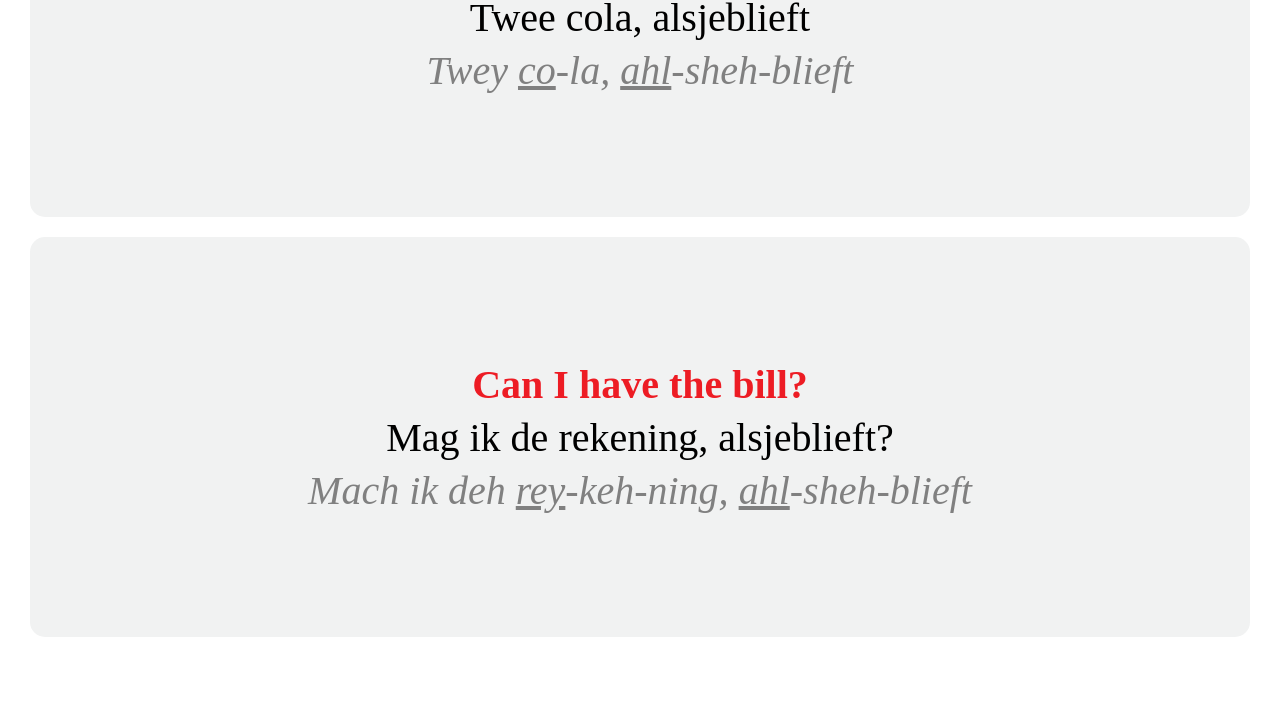
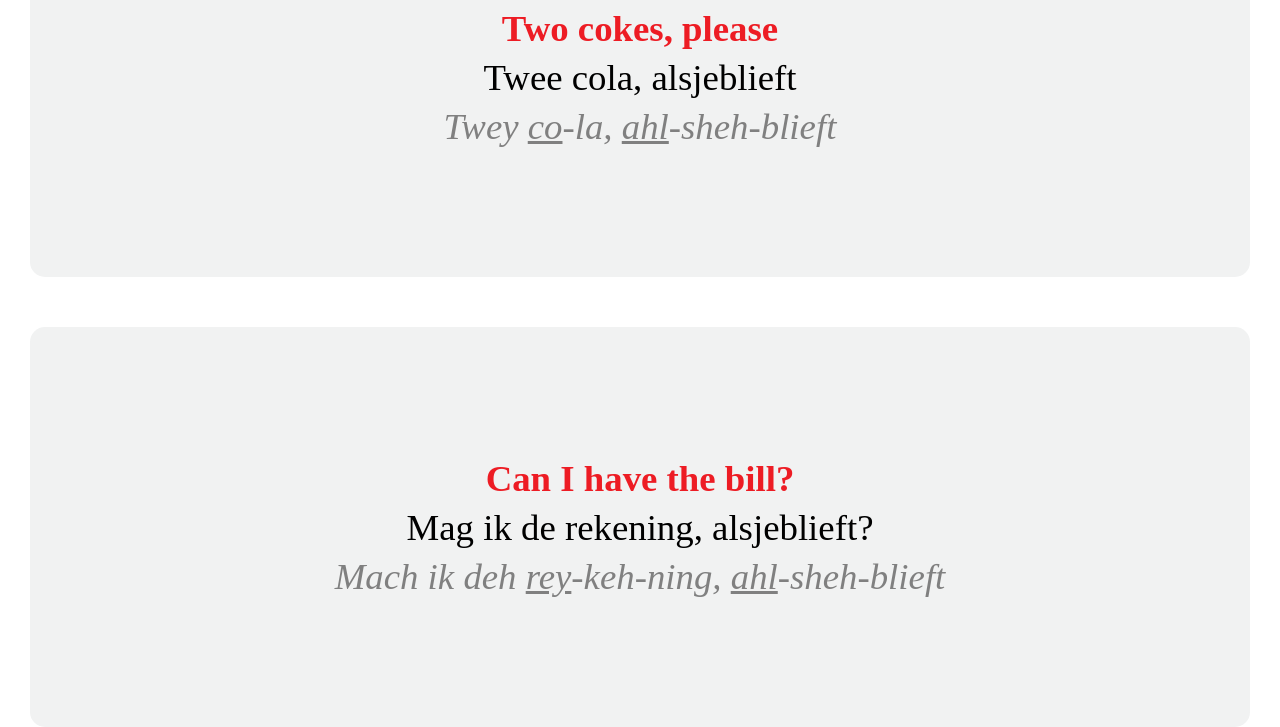
Before and after one commit to Joost-van-Grieken/JVG, a plain HTML site: page dutch101/categories/order.html in a window 1280 px wide. Shown: the part 725-1452 px from the top of the page. Before the commit the page ends 1372 px from the top, so only its background shows below. Drawn offline with Linux system fonts and the light colour scheme.

Commit message:
1.4.3
Conversaties pagina's upgedate

```diff
--- a/css/stylesheet.css
+++ b/css/stylesheet.css
@@ -210,14 +210,14 @@ nav ul li a {
 .conversation h3 {
   color: #ED1C24;
   margin: 3px;
-  font-size: 2.5em;
+  font-size: 2.3em;
 }
 
 p em {color: grey;}
 
 .conversation p {
   margin: 3px;
-  font-size: 2.5em;
+  font-size: 2.3em;
 }
 
 .conversation {
@@ -227,7 +227,7 @@ p em {color: grey;}
   background-size: 100%;
   height: 400px;
   border-radius: 15px;
-  margin: 20px 30px 10px 30px;
+  margin: 50px 30px 0px 30px;
   background-color: #F1F2F2;
 }
 
```
Also changed, not shown: 1 other file.
